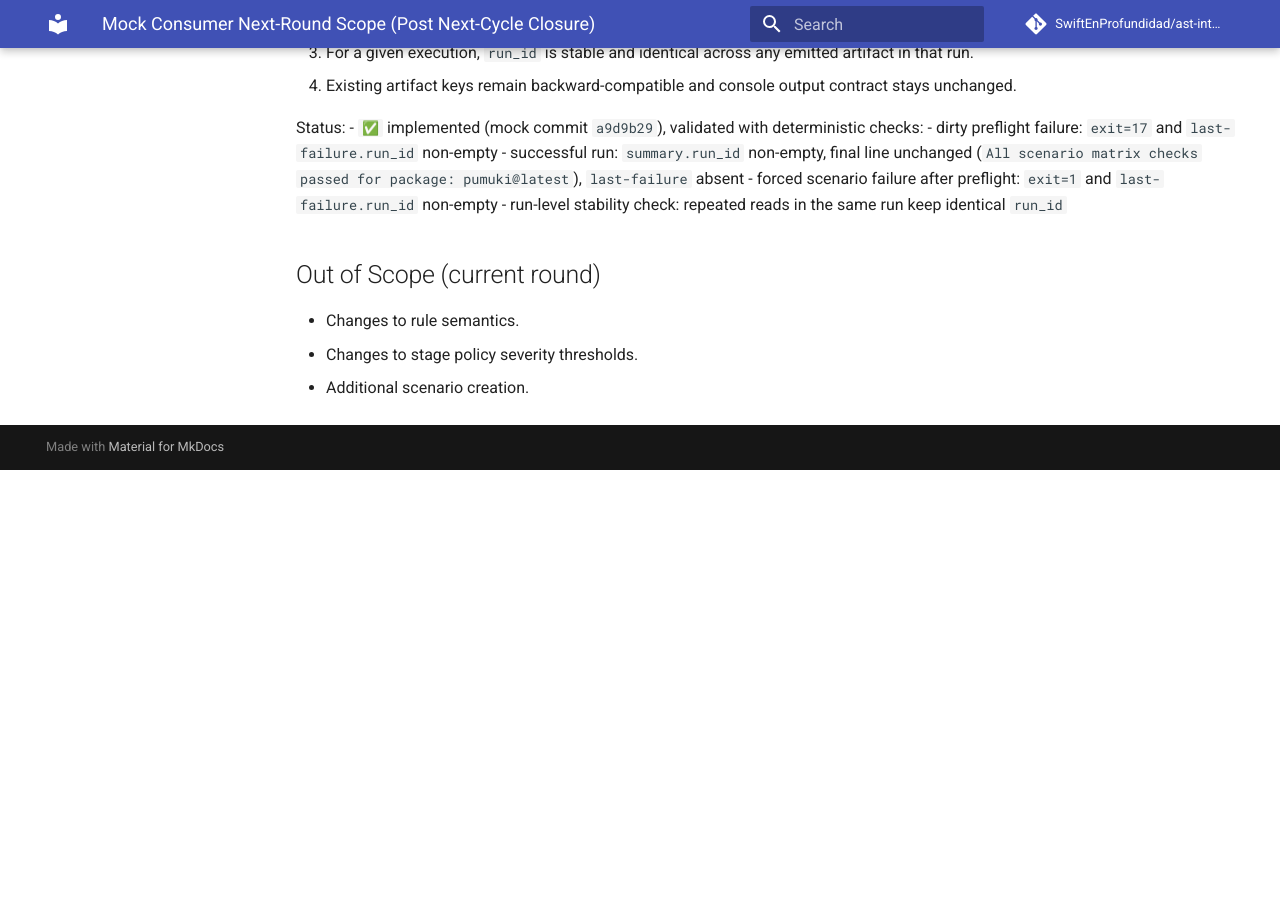
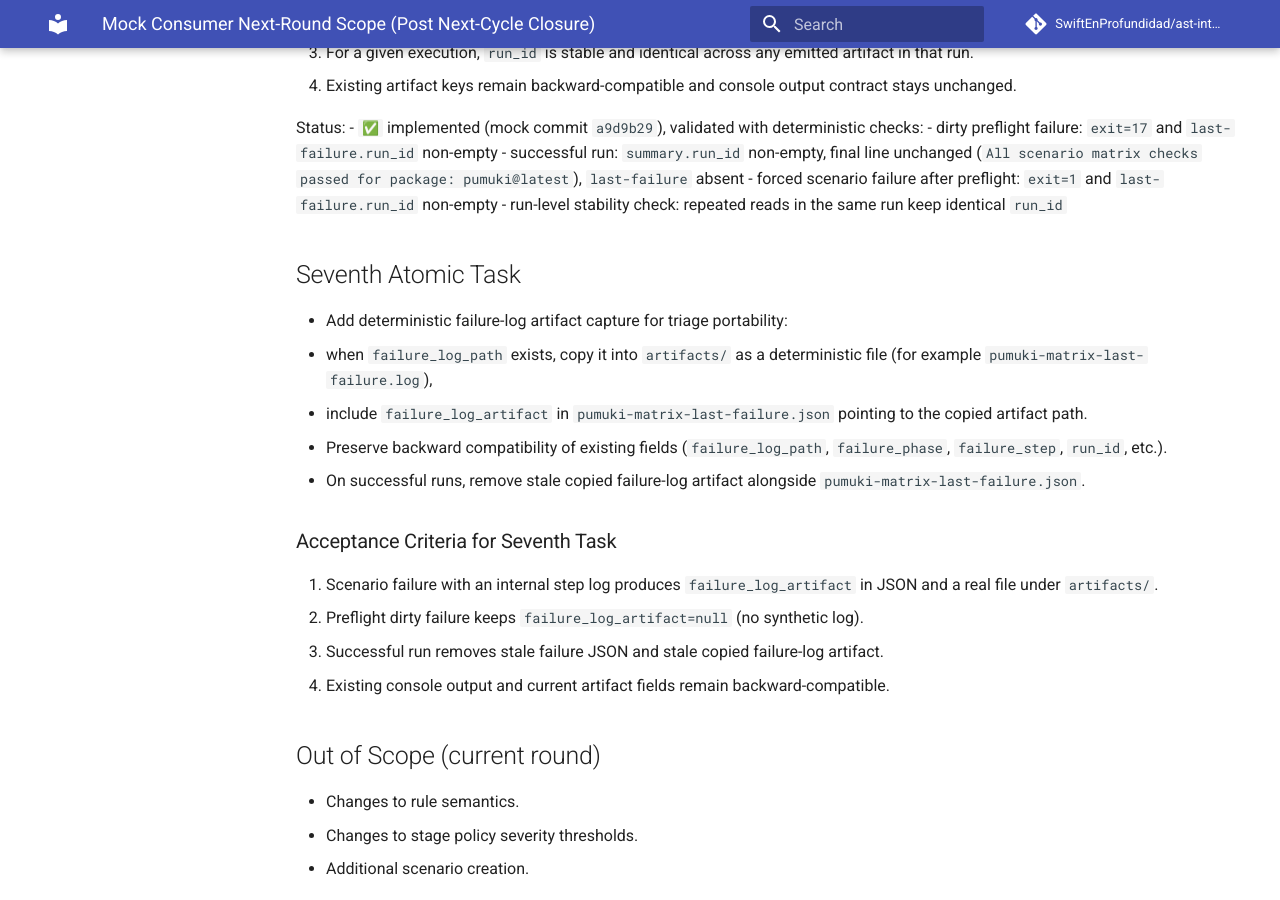
Before and after one commit to SwiftEnProfundidad/ast-intelligence-hooks, an MkDocs documentation site: the page built from docs/validation/mock-consumer-next-round-scope.md, in a window 1280 px wide and 900 px high, scrolled down 3811 px. Built offline with MkDocs 1.6.1 and Material for MkDocs 9.7.7, drawn with Linux system fonts in a browser that asks for light colours; comment, search, counter and statistics services are not loaded; before the commit the page ends 4281 px from its top, so only the background shows below that.

Commit message:
docs(validation): define task 7 failure-log artifact scope

```diff
--- a/docs/validation/mock-consumer-next-round-scope.md
+++ b/docs/validation/mock-consumer-next-round-scope.md
@@ -130,6 +130,21 @@ Status:
   - forced scenario failure after preflight: `exit=1` and `last-failure.run_id` non-empty
   - run-level stability check: repeated reads in the same run keep identical `run_id`
 
+## Seventh Atomic Task
+
+- Add deterministic failure-log artifact capture for triage portability:
+  - when `failure_log_path` exists, copy it into `artifacts/` as a deterministic file (for example `pumuki-matrix-last-failure.log`),
+  - include `failure_log_artifact` in `pumuki-matrix-last-failure.json` pointing to the copied artifact path.
+- Preserve backward compatibility of existing fields (`failure_log_path`, `failure_phase`, `failure_step`, `run_id`, etc.).
+- On successful runs, remove stale copied failure-log artifact alongside `pumuki-matrix-last-failure.json`.
+
+### Acceptance Criteria for Seventh Task
+
+1. Scenario failure with an internal step log produces `failure_log_artifact` in JSON and a real file under `artifacts/`.
+2. Preflight dirty failure keeps `failure_log_artifact=null` (no synthetic log).
+3. Successful run removes stale failure JSON and stale copied failure-log artifact.
+4. Existing console output and current artifact fields remain backward-compatible.
+
 ## Out of Scope (current round)
 
 - Changes to rule semantics.
```
Also changed, not shown: docs/REFRACTOR_PROGRESS.md (+3 -1 lines).
